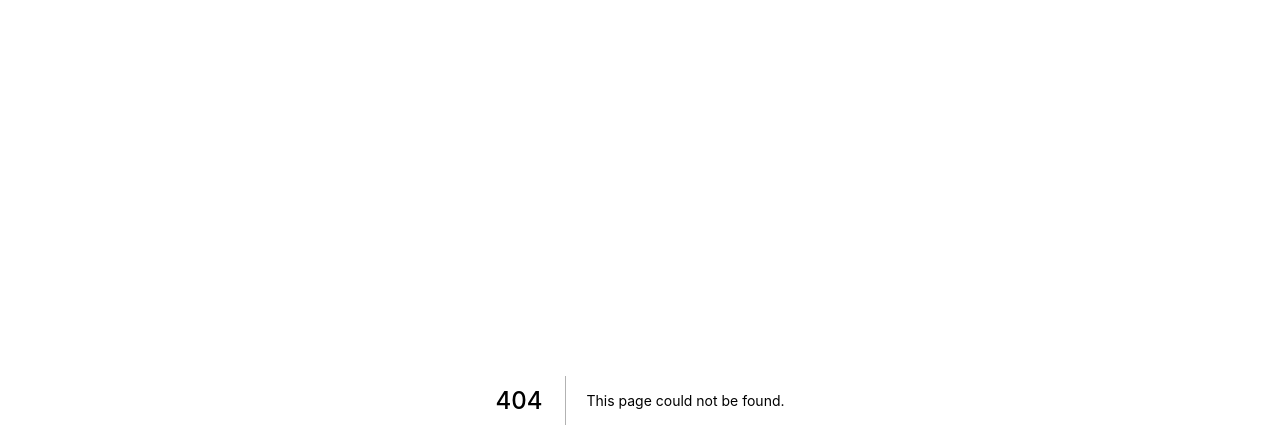
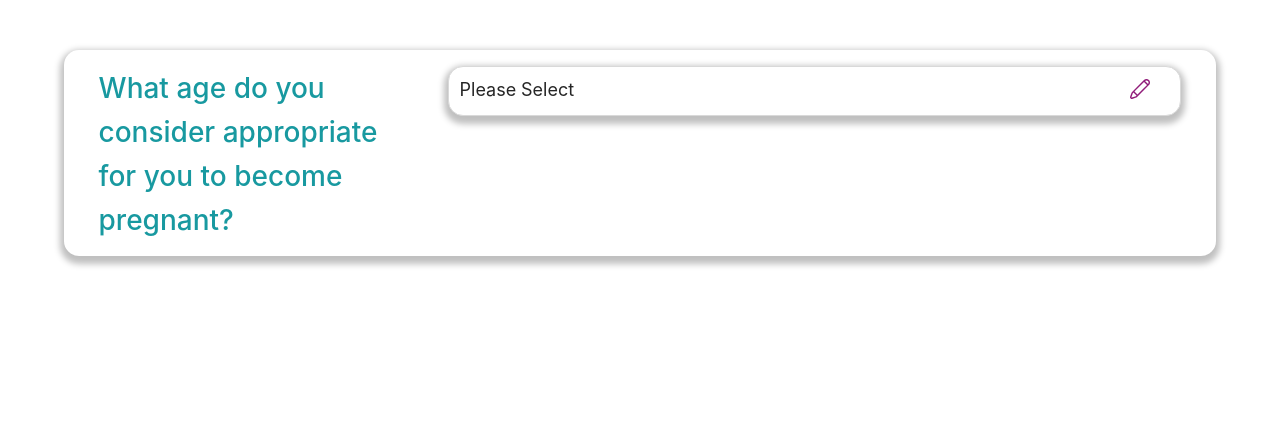
Before and after one commit to sandboxnu/knowyouroptions, a Next.js app in the folder frontend/: page /profile in a window 1280 px wide. Before the commit this address had no page. Shown: the top 448 px of the page. Built offline with nearby package versions, Linux system fonts and the light colour scheme; a web font is replaced by a local one.

Commit message:
template for a card on the profile created

```diff
--- /dev/null
+++ b/frontend/pages/profile.tsx
@@ -0,0 +1,74 @@
+import { ReactElement } from 'react';
+import styled from 'styled-components';
+import { colors } from '../templates/mediaSizes';
+import 'antd/dist/antd.css';
+import EditSvg from '../public/edit.svg';
+import { Select } from 'antd';
+
+const { Option } = Select;
+
+const Card = styled.div`
+  margin-top: 50px; // this is temp
+  margin-left: 5%;
+  margin-right: 5%;
+  display: flex;
+  flex-direction: row;
+  box-shadow: 0px 4px 6px 4px #00000040;
+  border-radius: 15px;
+`;
+const DemoQuestion = styled.h1`
+  width: 30%;
+  color: ${colors.ProfileBlue};
+  margin-left: 3%;
+  margin-right: 3%;
+  margin-top: 2vh;
+`;
+const SelectContainer = styled.div`
+  width: 70%;
+  margin-right: 3%;
+  margin-top: 2vh;
+  .ant-select .ant-select-selector {
+    border-radius: 15px;
+    height: 50px;
+    box-shadow: 0px 4px 6px 4px #00000040;
+  }
+  .ant-select {
+    font-size: 18px;
+  }
+  .ant-select-single .ant-select-selector .ant-select-selection-item,
+  .ant-select-single .ant-select-selector .ant-select-selection-placeholder {
+    line-height: 45px;
+  }
+  .ant-select-focused .ant-select-selector,
+  .ant-select-selector:focus,
+  .ant-select-selector:active,
+  .ant-select-open .ant-select-selector {
+    border-color: #d9d9d9 !important;
+    box-shadow: none !important;
+  }
+`;
+const StyeldEditSvg = styled(EditSvg)`
+  right: 20px;
+  position: absolute;
+`;
+const SelectN = styled(Select)``;
+const Profile = () => {
+  return (
+    <Card>
+      <DemoQuestion>
+        What age do you consider appropriate for you to become pregnant?
+      </DemoQuestion>
+      <SelectContainer>
+        <SelectN
+          defaultValue="Please Select"
+          style={{ width: '100%', height: 45 }}
+          suffixIcon={<StyeldEditSvg />}
+        >
+          <Option value="lucy">Lucy</Option>
+        </SelectN>
+      </SelectContainer>
+    </Card>
+  );
+};
+
+export default Profile;
--- a/frontend/templates/mediaSizes.tsx
+++ b/frontend/templates/mediaSizes.tsx
@@ -36,4 +36,5 @@ export const maxDevice = {
 export const colors = {
   homepageBackground: '#ef8b6f',
   homepageNavBarDropdown: '#6abdc1',
+  ProfileBlue: '#1899A0',
 };
```
Also changed, not shown: frontend/public/edit.svg (added).
